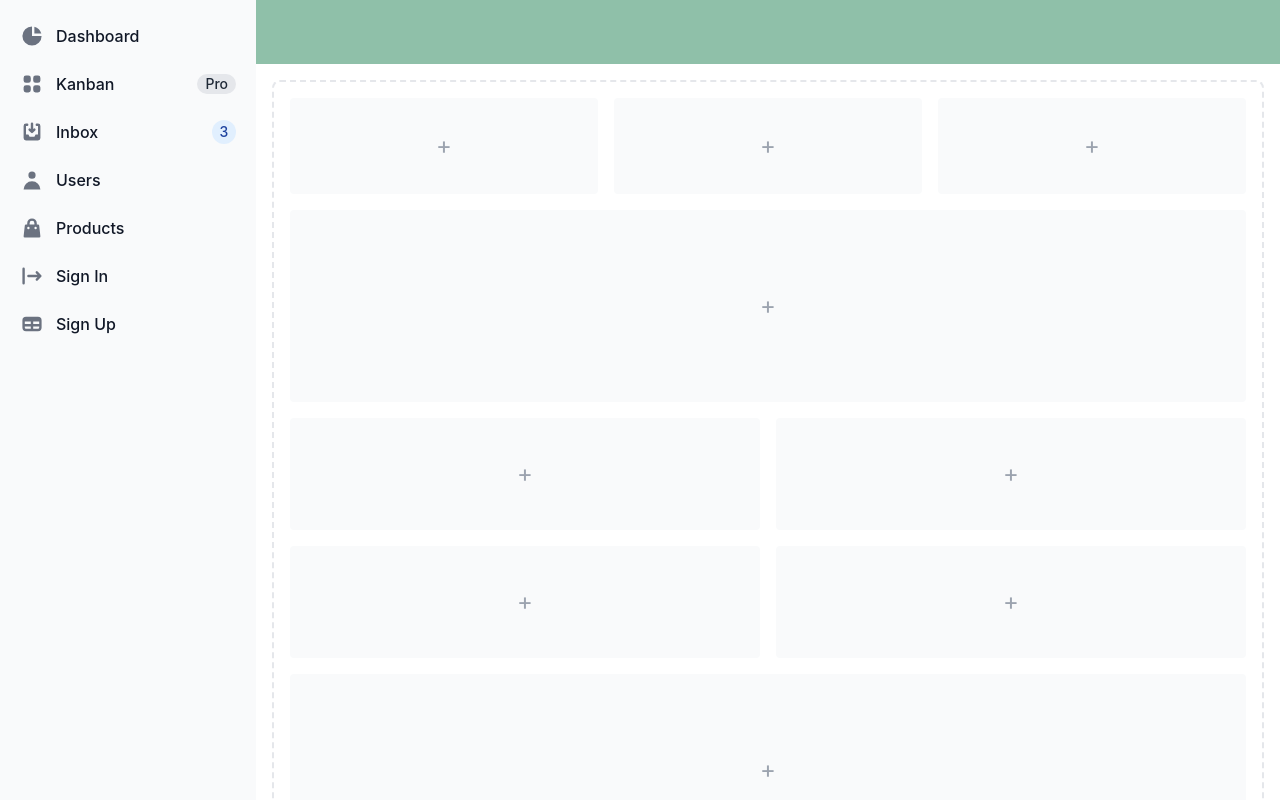
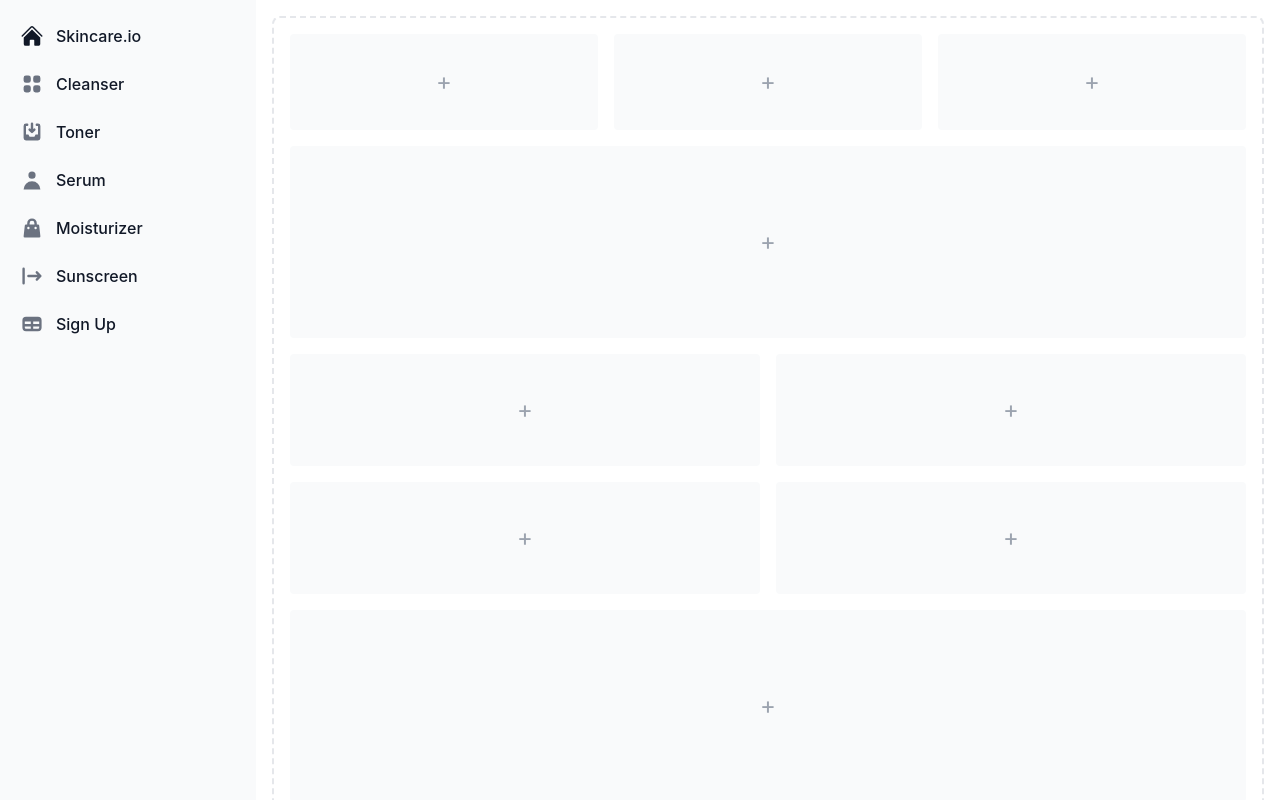
Before and after one commit to gpalar/skincare.io, a Next.js app in the folder nextjs-blog/: page /resultsPage in a window 1280 px wide. Shown: the top 800 px of the page. Built offline with nearby package versions, Linux system fonts and the light colour scheme.

Commit message:
placed a sidebard

```diff
--- a/nextjs-blog/pages/resultsPage.tsx
+++ b/nextjs-blog/pages/resultsPage.tsx
@@ -1,6 +1,4 @@
 import 'flowbite'
-import { Disclosure } from '@headlessui/react'
-import { Bars3Icon, XMarkIcon } from '@heroicons/react/24/outline'
 
 const navigation = [
   { name: 'Skincare.io', href: '/', current: false },
@@ -14,75 +12,7 @@ const navigation = [
 export default function resultsPage() {
   return (
     <>
-    <Disclosure as="nav" className="bg-sage-green">
-      {({ open }) => (
       <>
-          <div className="mx-auto max-w-7xl px-2 sm:px-6 lg:px-8">
-            <div className="relative flex h-16 items-center justify-between">
-              <div className="absolute inset-y-0 left-0 flex items-center sm:hidden">
-                {/* Mobile menu button*/}
-                <Disclosure.Button className="inline-flex items-center justify-center rounded-md p-2 text-gray-400 hover:bg-gray-700 hover:text-white focus:outline-none focus:ring-2 focus:ring-inset focus:ring-white">
-                  <span className="sr-only">Open main menu</span>
-                  {open ? (
-                    <XMarkIcon className="block h-6 w-6" aria-hidden="true" />
-                  ) : (
-                    <Bars3Icon className="block h-6 w-6" aria-hidden="true" />
-                  )}
-                </Disclosure.Button>
-              </div>
-              <div className="flex flex-1 items-center justify-center sm:items-stretch sm:justify-start">
-                <div className="flex flex-shrink-0 items-center">
-                  <img
-                    className="h-8 w-auto"
-                    src="/sparkle-logo.png"
-                    alt="Your Company"
-                  />
-                </div>
-                <div className="hidden sm:ml-6 sm:block">
-                  <div className="flex space-x-4">
-                    {navigation.map((item) => (
-                      <a
-                        key={item.name}
-                        href={item.href}
-                        className={classNames(
-                        //   item.current ? 'bg-gray-900 text-white' : 'text-gray-300 hover:bg-gray-700 hover:text-white',
-                          item.current ? 'bg-sage-green text-white' : 'bg-sage-green text-white',
-                          'rounded-md px-3 py-2 text-xl font-medium font-sans'
-                        )}
-                        aria-current={item.current ? 'page' : undefined}
-                      >
-                        {item.name}
-                      </a>
-                    ))}
-                  </div>
-                </div>
-              </div>
-
-            </div>
-          </div>
-
-          <Disclosure.Panel className="sm:hidden">
-            <div className="space-y-1 px-2 pb-3 pt-2">
-              {navigation.map((item) => (
-                <Disclosure.Button
-                  key={item.name}
-                  as="a"
-                  href={item.href}
-                  className={classNames(
-                    item.current ? 'bg-gray-900 text-white' : 'text-gray-300 hover:bg-gray-700 hover:text-white',
-                    'block rounded-md px-3 py-2 text-base font-medium'
-                  )}
-                  aria-current={item.current ? 'page' : undefined}
-                >
-                  {item.name}
-                </Disclosure.Button>
-              ))}
-            </div>
-          </Disclosure.Panel>
-        </>
-      )}
-    </Disclosure>
-
         <button data-drawer-target="default-sidebar" data-drawer-toggle="default-sidebar" aria-controls="default-sidebar" type="button" className="inline-flex items-center p-2 mt-2 ml-3 text-sm text-gray-500 rounded-lg sm:hidden hover:bg-gray-100 focus:outline-none focus:ring-2 focus:ring-gray-200 dark:text-gray-400 dark:hover:bg-gray-700 dark:focus:ring-gray-600">
           <span className="sr-only">Open sidebar</span>
           <svg className="w-6 h-6" aria-hidden="true" fill="currentColor" viewBox="0 0 20 20" xmlns="http://www.w3.org/2000/svg">
@@ -95,40 +25,41 @@ export default function resultsPage() {
             <ul className="space-y-2 font-medium">
               <li>
                 <a href="#" className="flex items-center p-2 text-gray-900 rounded-lg dark:text-white hover:bg-gray-100 dark:hover:bg-gray-700">
-                  <svg aria-hidden="true" className="w-6 h-6 text-gray-500 transition duration-75 dark:text-gray-400 group-hover:text-gray-900 dark:group-hover:text-white" fill="currentColor" viewBox="0 0 20 20" xmlns="http://www.w3.org/2000/svg"><path d="M2 10a8 8 0 018-8v8h8a8 8 0 11-16 0z"></path><path d="M12 2.252A8.014 8.014 0 0117.748 8H12V2.252z"></path></svg>
-                  <span className="ml-3">Dashboard</span>
+                  <svg xmlns="http://www.w3.org/2000/svg" viewBox="0 0 24 24" fill="currentColor" class="w-6 h-6">
+    <path d="M11.47 3.84a.75.75 0 011.06 0l8.69 8.69a.75.75 0 101.06-1.06l-8.689-8.69a2.25 2.25 0 00-3.182 0l-8.69 8.69a.75.75 0 001.061 1.06l8.69-8.69z" />
+    <path d="M12 5.432l8.159 8.159c.03.03.06.058.091.086v6.198c0 1.035-.84 1.875-1.875 1.875H15a.75.75 0 01-.75-.75v-4.5a.75.75 0 00-.75-.75h-3a.75.75 0 00-.75.75V21a.75.75 0 01-.75.75H5.625a1.875 1.875 0 01-1.875-1.875v-6.198a2.29 2.29 0 00.091-.086L12 5.43z" />
+  </svg>
+                  <span className="ml-3">Skincare.io</span>
                 </a>
               </li>
               <li>
                 <a href="#" className="flex items-center p-2 text-gray-900 rounded-lg dark:text-white hover:bg-gray-100 dark:hover:bg-gray-700">
                   <svg aria-hidden="true" className="flex-shrink-0 w-6 h-6 text-gray-500 transition duration-75 dark:text-gray-400 group-hover:text-gray-900 dark:group-hover:text-white" fill="currentColor" viewBox="0 0 20 20" xmlns="http://www.w3.org/2000/svg"><path d="M5 3a2 2 0 00-2 2v2a2 2 0 002 2h2a2 2 0 002-2V5a2 2 0 00-2-2H5zM5 11a2 2 0 00-2 2v2a2 2 0 002 2h2a2 2 0 002-2v-2a2 2 0 00-2-2H5zM11 5a2 2 0 012-2h2a2 2 0 012 2v2a2 2 0 01-2 2h-2a2 2 0 01-2-2V5zM11 13a2 2 0 012-2h2a2 2 0 012 2v2a2 2 0 01-2 2h-2a2 2 0 01-2-2v-2z"></path></svg>
-                  <span className="flex-1 ml-3 whitespace-nowrap">Kanban</span>
-                  <span className="inline-flex items-center justify-center px-2 ml-3 text-sm font-medium text-gray-800 bg-gray-200 rounded-full dark:bg-gray-700 dark:text-gray-300">Pro</span>
+                  <span className="flex-1 ml-3 whitespace-nowrap">Cleanser</span>
                 </a>
               </li>
               <li>
                 <a href="#" className="flex items-center p-2 text-gray-900 rounded-lg dark:text-white hover:bg-gray-100 dark:hover:bg-gray-700">
                   <svg aria-hidden="true" className="flex-shrink-0 w-6 h-6 text-gray-500 transition duration-75 dark:text-gray-400 group-hover:text-gray-900 dark:group-hover:text-white" fill="currentColor" viewBox="0 0 20 20" xmlns="http://www.w3.org/2000/svg"><path d="M8.707 7.293a1 1 0 00-1.414 1.414l2 2a1 1 0 001.414 0l2-2a1 1 0 00-1.414-1.414L11 7.586V3a1 1 0 10-2 0v4.586l-.293-.293z"></path><path d="M3 5a2 2 0 012-2h1a1 1 0 010 2H5v7h2l1 2h4l1-2h2V5h-1a1 1 0 110-2h1a2 2 0 012 2v10a2 2 0 01-2 2H5a2 2 0 01-2-2V5z"></path></svg>
-                  <span className="flex-1 ml-3 whitespace-nowrap">Inbox</span>
-                  <span className="inline-flex items-center justify-center w-3 h-3 p-3 ml-3 text-sm font-medium text-blue-800 bg-blue-100 rounded-full dark:bg-blue-900 dark:text-blue-300">3</span>
+                  <span className="flex-1 ml-3 whitespace-nowrap">Toner</span>
                 </a>
               </li>
               <li>
                 <a href="#" className="flex items-center p-2 text-gray-900 rounded-lg dark:text-white hover:bg-gray-100 dark:hover:bg-gray-700">
                   <svg aria-hidden="true" className="flex-shrink-0 w-6 h-6 text-gray-500 transition duration-75 dark:text-gray-400 group-hover:text-gray-900 dark:group-hover:text-white" fill="currentColor" viewBox="0 0 20 20" xmlns="http://www.w3.org/2000/svg"><path fill-rule="evenodd" d="M10 9a3 3 0 100-6 3 3 0 000 6zm-7 9a7 7 0 1114 0H3z" clip-rule="evenodd"></path></svg>
-                  <span className="flex-1 ml-3 whitespace-nowrap">Users</span>
+                  <span className="flex-1 ml-3 whitespace-nowrap">Serum</span>
                 </a>
               </li>
               <li>
                 <a href="#" className="flex items-center p-2 text-gray-900 rounded-lg dark:text-white hover:bg-gray-100 dark:hover:bg-gray-700">
                   <svg aria-hidden="true" className="flex-shrink-0 w-6 h-6 text-gray-500 transition duration-75 dark:text-gray-400 group-hover:text-gray-900 dark:group-hover:text-white" fill="currentColor" viewBox="0 0 20 20" xmlns="http://www.w3.org/2000/svg"><path fill-rule="evenodd" d="M10 2a4 4 0 00-4 4v1H5a1 1 0 00-.994.89l-1 9A1 1 0 004 18h12a1 1 0 00.994-1.11l-1-9A1 1 0 0015 7h-1V6a4 4 0 00-4-4zm2 5V6a2 2 0 10-4 0v1h4zm-6 3a1 1 0 112 0 1 1 0 01-2 0zm7-1a1 1 0 100 2 1 1 0 000-2z" clip-rule="evenodd"></path></svg>
-                  <span className="flex-1 ml-3 whitespace-nowrap">Products</span>
+                  <span className="flex-1 ml-3 whitespace-nowrap">Moisturizer</span>
                 </a>
               </li>
               <li>
                 <a href="#" className="flex items-center p-2 text-gray-900 rounded-lg dark:text-white hover:bg-gray-100 dark:hover:bg-gray-700">
                   <svg aria-hidden="true" className="flex-shrink-0 w-6 h-6 text-gray-500 transition duration-75 dark:text-gray-400 group-hover:text-gray-900 dark:group-hover:text-white" fill="currentColor" viewBox="0 0 20 20" xmlns="http://www.w3.org/2000/svg"><path fill-rule="evenodd" d="M3 3a1 1 0 00-1 1v12a1 1 0 102 0V4a1 1 0 00-1-1zm10.293 9.293a1 1 0 001.414 1.414l3-3a1 1 0 000-1.414l-3-3a1 1 0 10-1.414 1.414L14.586 9H7a1 1 0 100 2h7.586l-1.293 1.293z" clip-rule="evenodd"></path></svg>
-                  <span className="flex-1 ml-3 whitespace-nowrap">Sign In</span>
+                  <span className="flex-1 ml-3 whitespace-nowrap">Sunscreen</span>
                 </a>
               </li>
               <li>
@@ -191,5 +122,6 @@ export default function resultsPage() {
           </div>
         </div>
       </>
+    </>
   );
 }
```
Lines whose indentation alone changed are shown as unchanged.
